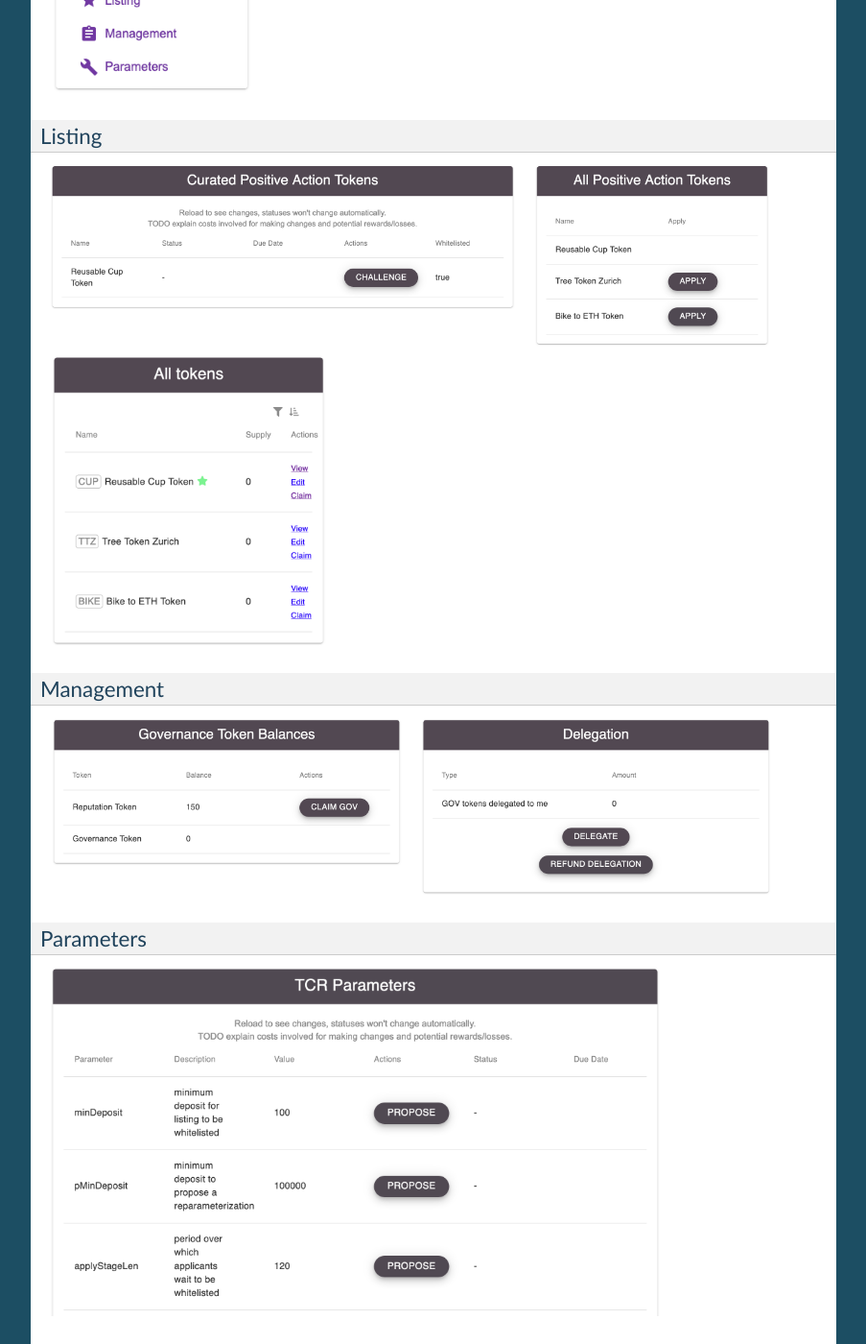
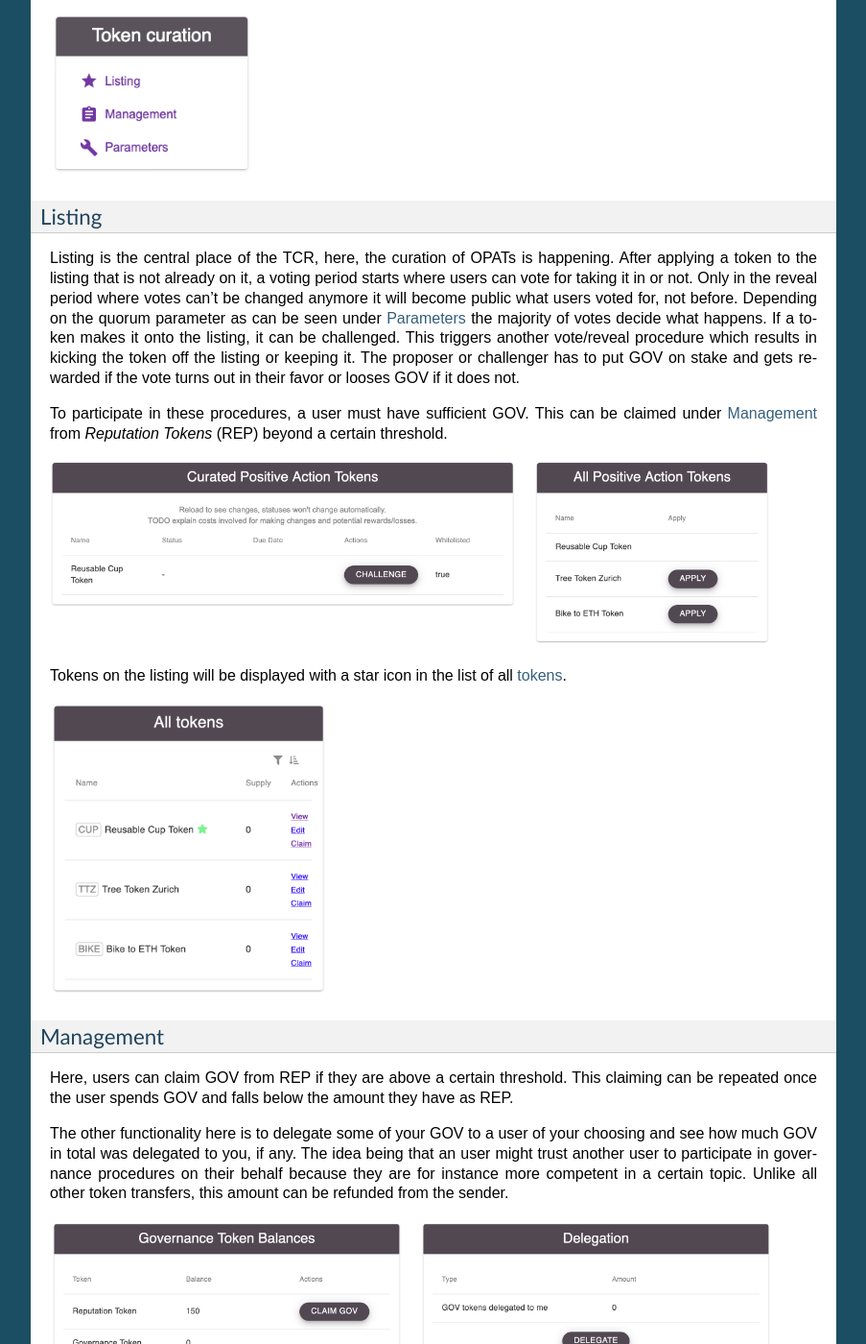
Before and after one commit to FuturICT2/FIN4Documentation, a Sphinx documentation site: the page built from docs/more-functionalities.rst, in a window 1280 px wide and 1400 px high, scrolled down 4067 px. Shown: the whole window at 96% size, without its empty margins (198-1101 px from the left). Built offline with Sphinx 7.4.7, drawn with Linux system fonts in a browser that asks for light colours; some of the changed text lies outside the part shown.

Commit message:
Write TCR content

```diff
--- a/docs/more-functionalities.rst
+++ b/docs/more-functionalities.rst
@@ -87,14 +87,22 @@ If you get a new message while being on the DApp, the notification bell in the t
 Token curation
 ~~~~~~~~~~~~~~
 
+*Token curation* takes you to the Token Curated Registry (TCR). Here, anyone with enough *Governance Tokens* (GOV) can participate in curating a list of "official positive action tokens" (OPAT). Users can propose tokens to be voted into the listing as well as challenge them once they are in it.
+
 .. image:: images/TokenCuration.png
    :scale: 80%
 
 Listing
 ^^^^^^^
 
+Listing is the central place of the TCR, here, the curation of OPATs is happening. After applying a token to the listing that is not already on it, a voting period starts where users can vote for taking it in or not. Only in the reveal period where votes can't be changed anymore it will become public what users voted for, not before. Depending on the quorum parameter as can be seen under `Parameters`_ the majority of votes decide what happens. If a token makes it onto the listing, it can be challenged. This triggers another vote/reveal procedure which results in kicking the token off the listing or keeping it. The proposer or challenger has to put GOV on stake and gets rewarded if the vote turns out in their favor or looses GOV if it does not.
+
+To participate in these procedures, a user must have sufficient GOV. This can be claimed under `Management`_ from *Reputation Tokens* (REP) beyond a certain threshold.
+
 .. image:: images/Listing.png
    :scale: 30%
+
+Tokens on the listing will be displayed with a star icon in the list of all `tokens <dapp-overview.html#tokens>`_.
 
 .. image:: images/TokensWithOPAT.png
    :scale: 35%
@@ -102,11 +110,17 @@ Listing
 Management
 ^^^^^^^^^^
 
+Here, users can claim GOV from REP if they are above a certain threshold. This claiming can be repeated once the user spends GOV and falls below the amount they have as REP.
+
+The other functionality here is to delegate some of your GOV to a user of your choosing and see how much GOV in total was delegated to you, if any. The idea being that an user might trust another user to participate in governance procedures on their behalf because they are for instance more competent in a certain topic. Unlike all other token transfers, this amount can be refunded from the sender.
+
 .. image:: images/Management.png
    :scale: 30%
 
 Parameters
 ^^^^^^^^^^
 
+Similar to collectively deciding if a token should be on the listing or not, the parameters of the system as a whole can be changed collectively. The procedure is similar and involves proposing a new value for a parameter, followed by vote and reveal phase after which the new value is accepted or rejected. The GOV required to put on stake for a proposed reparameterization are much higher then those for proposing a token. The idea being that reparameterizations should happen very rarely and only if a proposer is "serious" about it.
+
 .. image:: images/Parameters.png
    :scale: 35%
```
